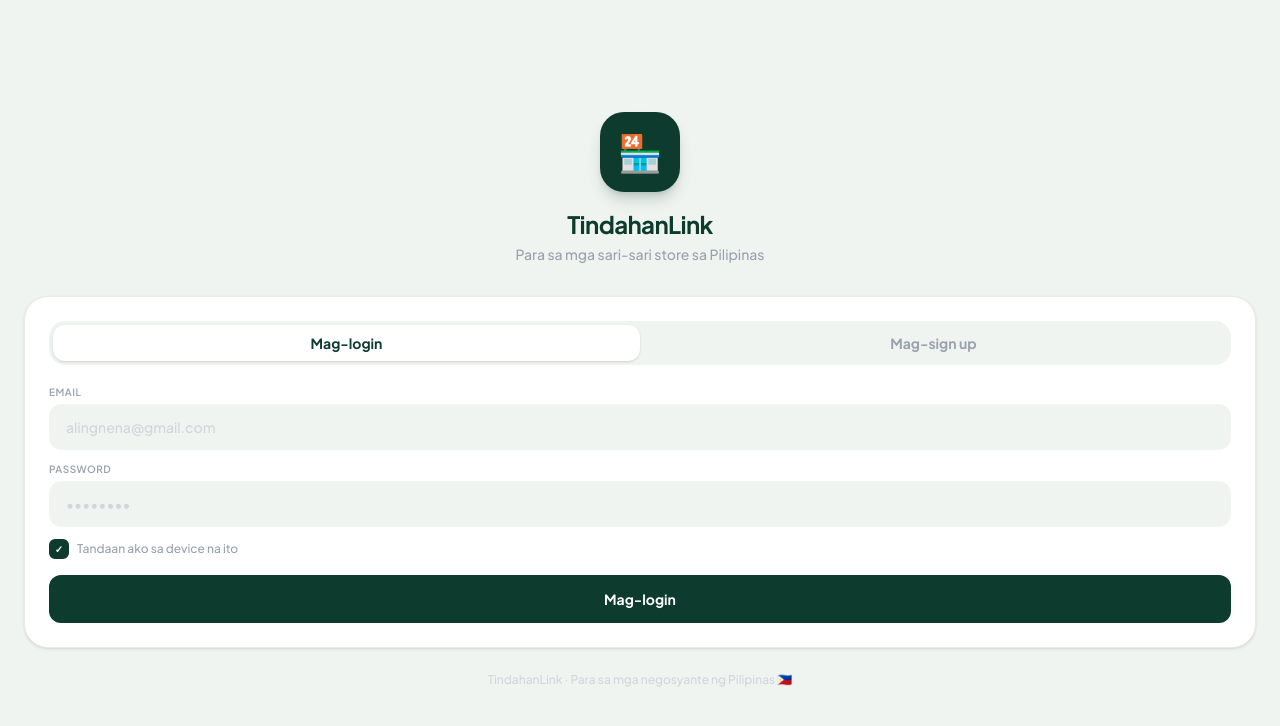
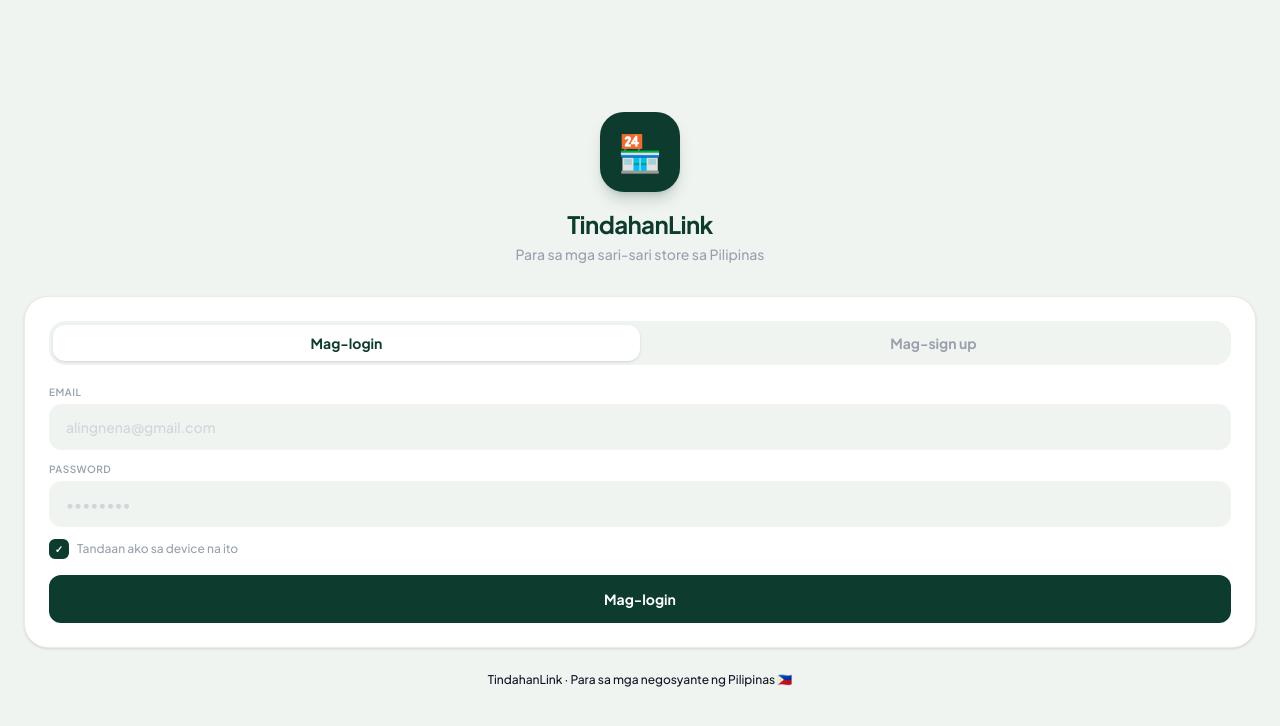
Before and after one commit to nyerrr/TindahanLink, a React (Vite) app: page / in a window 1280 px wide. Shown: the top 726 px of the page. Built offline with nearby package versions, Linux system fonts and the light colour scheme; no server answers.

Commit message:
chagnes color

```diff
--- a/src/pages/Login.tsx
+++ b/src/pages/Login.tsx
@@ -251,7 +251,7 @@
         initial={{ opacity: 0 }}
         animate={{ opacity: 1 }}
         transition={{ delay: 0.4 }}
-        className="text-gray-300 text-xs mt-6 text-center font-medium"
+        className="text-gray-900 text-xs mt-6 text-center font-medium"
       >
         TindahanLink · Para sa mga negosyante ng Pilipinas 🇵🇭
       </motion.p>
```
